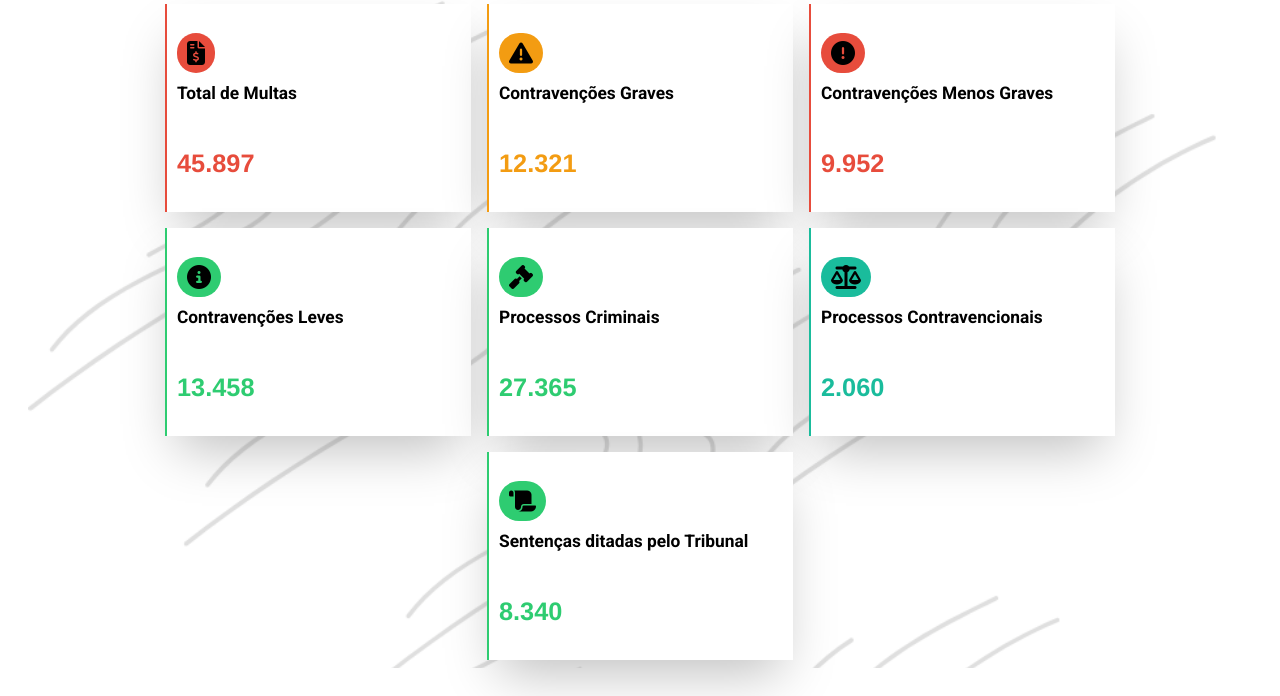
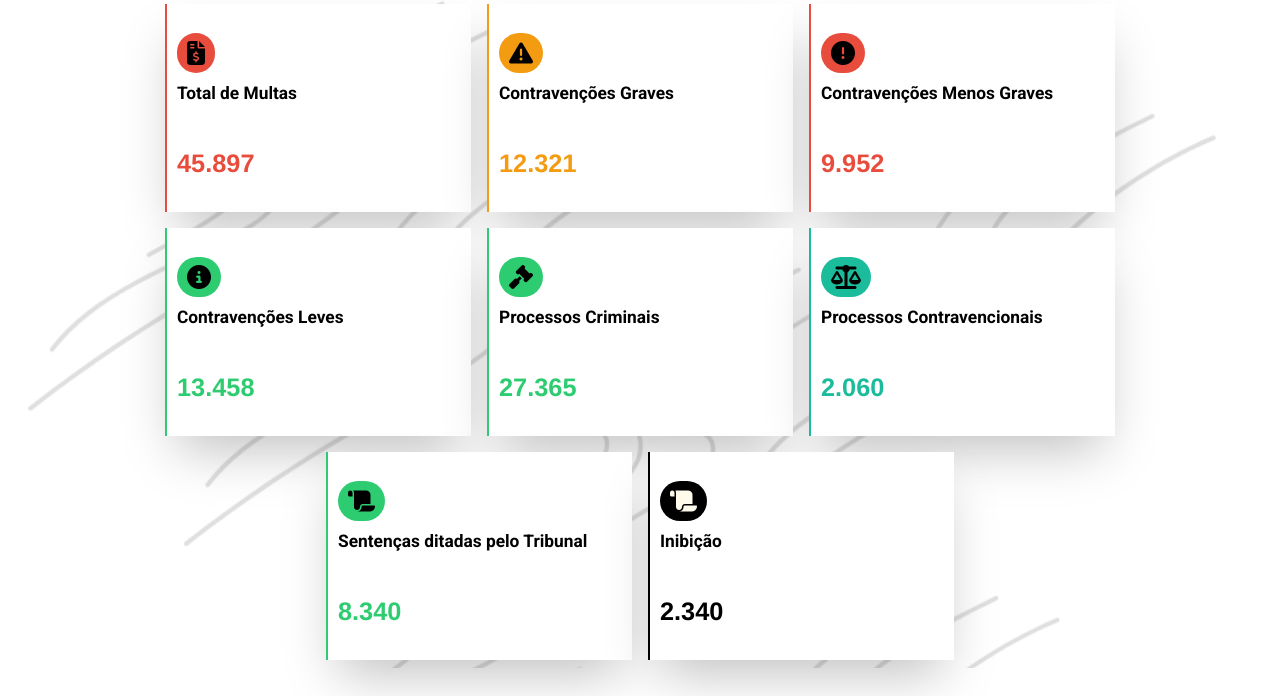
Before and after one commit to ZEINER-TECHNOLY/SIGM, a website: page views/multas.html in a window 1280 px wide. Shown: the part 146-842 px from the top of the page. Drawn offline with nearby package versions, Linux system fonts and the light colour scheme.

Commit message:
Adição do card inibição em multas.html

```diff
--- a/views/multas.html
+++ b/views/multas.html
@@ -95,6 +95,16 @@
                 </nav>
             </div>
 
+            <div class="cardTela1 border-2 border-l-black">
+                <nav class="cabecaCardTela1">
+                    <i class="fas fa-scroll bg-black text-amber-50"></i>
+                    <h3>Inibição</h3>
+                </nav>
+                <nav>
+                    <h5 class="text-black dados">2.340</h5>
+                </nav>
+            </div>
+
         </div>
 
     </nav>
```
Also changed, not shown: assets/css/output.css.
